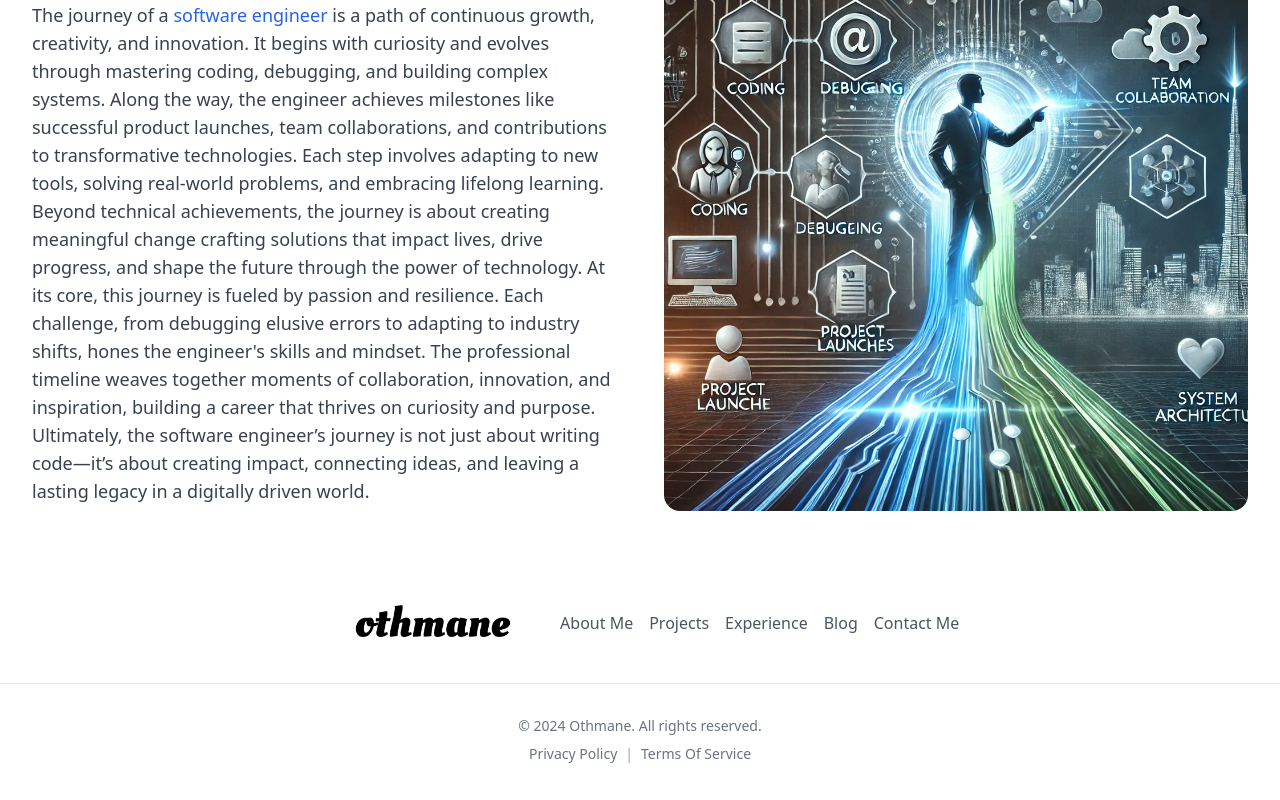
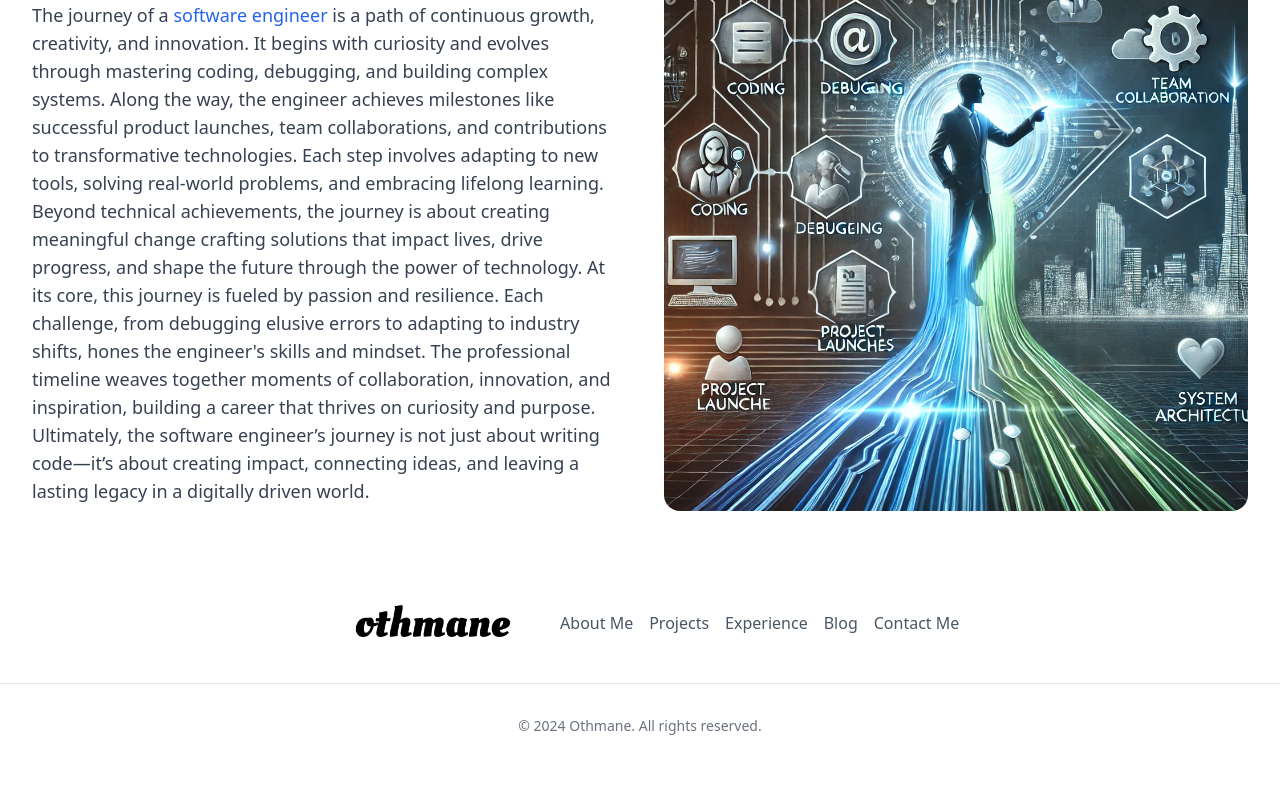
Before and after one commit to Othmane-aoubid/portfolio, a Vue app: page / in a window 1280 px wide. Shown: the part 4650-5450 px from the top of the page. Built offline with nearby package versions, Linux system fonts and the light colour scheme.

Commit message:
remove terms of service

```diff
--- a/src/components/footer/Footer.vue
+++ b/src/components/footer/Footer.vue
@@ -19,11 +19,11 @@
     <hr class="my-6 sm:my-8" />
     <div class="text-gray-500 text-sm px-4">
       <p class="mb-2">© 2024 Othmane. All rights reserved.</p>
-      <div class="space-x-2">
+      <!-- <div class="space-x-2">
         <router-link to="/privacy" class="text-gray-500 hover:text-blue-500">Privacy Policy</router-link>
         <span class="text-gray-400">|</span>
         <router-link to="/terms" class="text-gray-500 hover:text-blue-500">Terms Of Service</router-link>
-      </div>
+      </div> -->
     </div>
   </footer>
 </template>
```
